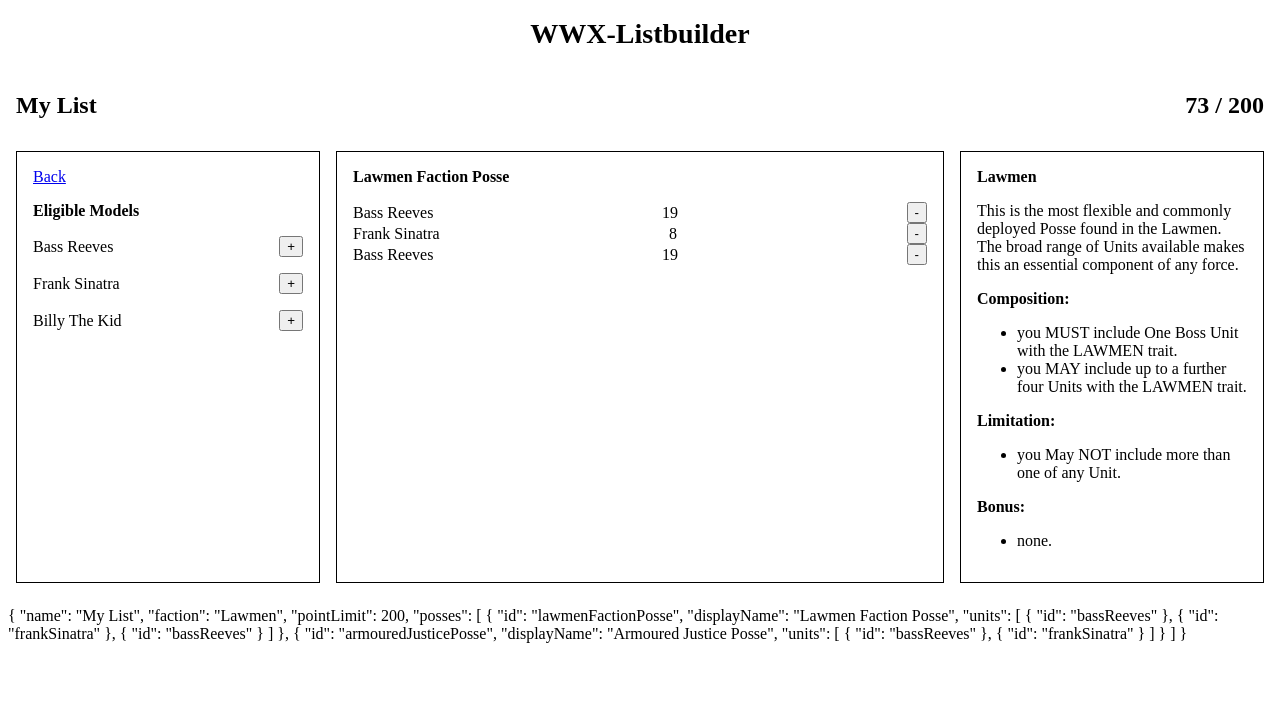
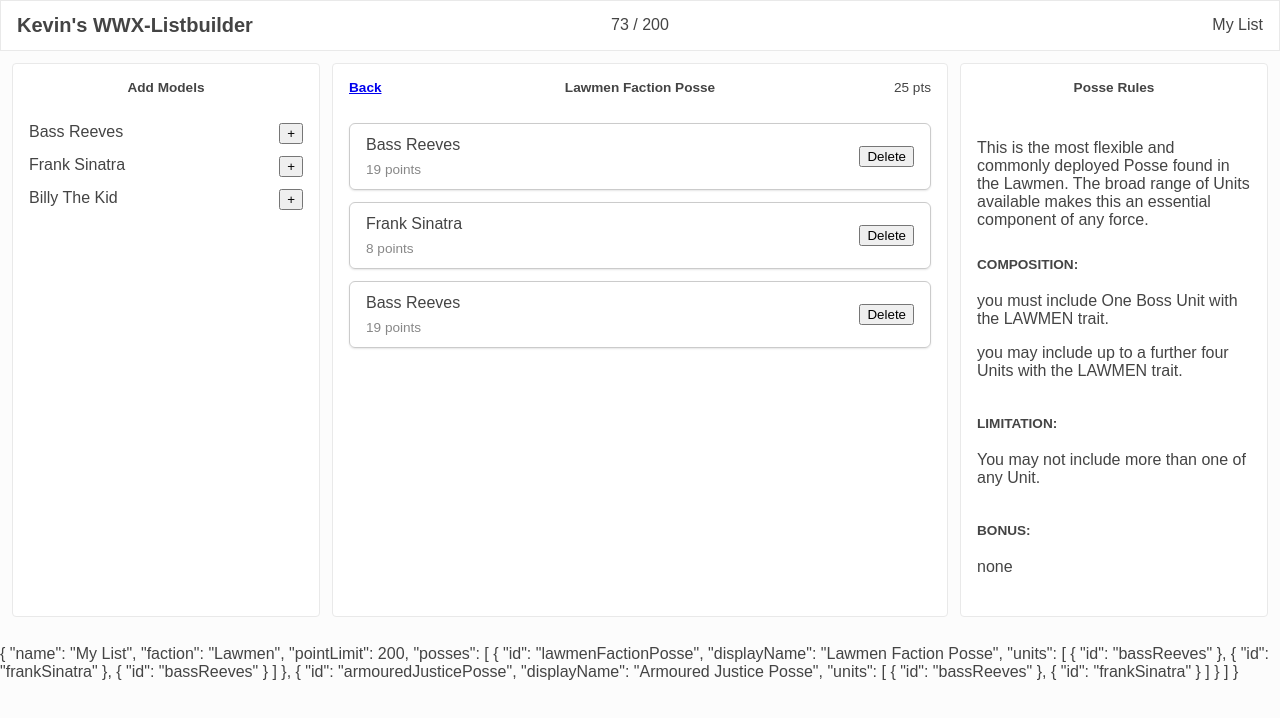
Before and after one commit to Kcalde20/wwx-listbuilder-v2, an Angular app: page /posses/0 in a window 1280 px wide. Shown: the top 718 px of the page. Built offline with nearby package versions, Linux system fonts and the light colour scheme.

Commit message:
styles updates

```diff
--- a/src/app/app.component.html
+++ b/src/app/app.component.html
@@ -1,10 +1,10 @@
-<h1 class="app-title">{{ title }}</h1>
-<div class="list-info">
-    <p>{{ listService.listSignal().name }}</p>
-    <p>
+<div class="header">
+    <h1 class="header__app-title">{{ title }}</h1>
+    <span class="header__list-points">
         {{ listService.listPoints() }} /
         {{ listService.listSignal().pointLimit }}
-    </p>
+    </span>
+    <span class="header__list-name">{{ listService.listSignal().name }}</span>
 </div>
 <router-outlet></router-outlet>
 <p>{{ listService.listSignal() | json }}</p>
--- a/src/app/app.component.scss
+++ b/src/app/app.component.scss
@@ -1,13 +1,34 @@
+.header {
+    background-color: white;
+    border: 1px solid var(--color-border-1);
+    display: grid;
+    grid-template-columns: 1fr max-content 1fr;
+    padding-inline: 1rem;
+}
+
 .list-info {
     display: flex;
     justify-content: space-between;
     padding-inline: .5rem;
-    font-size: 1.5rem;
     font-weight: bold;
+    justify-content: center;
 }
 
-.app-title {
+.header__app-title {
+    text-align: start;
+    line-height: 1.1;
+    font-size: var(--font-size-lg);
+}
+
+.header__list-points,
+.header__list-name {
+    align-self: center;
+}
+
+.header__list-name {
+    text-align: end;
+}
+
+.header__list-points {
     text-align: center;
-    line-height: 1.1;
-    font-size: 1.75rem;
 }
--- a/src/app/app.component.ts
+++ b/src/app/app.component.ts
@@ -12,7 +12,7 @@ import { CommonModule } from '@angular/common';
     styleUrl: './app.component.scss',
 })
 export class AppComponent {
-    title = 'WWX-Listbuilder';
+    title = "Kevin's WWX-Listbuilder";
 
     listService = inject(ListService);
     posseService = inject(PosseService);
--- a/src/app/features/list-screen/list-screen.component.html
+++ b/src/app/features/list-screen/list-screen.component.html
@@ -1,8 +1,8 @@
 <!-- Unit List -->
 <div class="unit-col">
-    <strong>Add Posses</strong>
+    <div class="card-name">Add Posses</div>
     @for ( posse of posseService.PosseListSignal(); track $index ) {
-    <div class="unit-card">
+    <div class="posse-list">
         <span>{{ posse.displayName }}</span>
         <button (click)="addPosse(posse)">+</button>
     </div>
@@ -11,25 +11,26 @@
 
 <!-- Selected List -->
 <div class="main-col">
-    <div class="list-name">
-        {{ listService.listSignal().name
-        }}<span
-            >{{ this.listService.listPoints() }} /
-            {{ this.listService.listSignal().pointLimit }}</span
-        >
+    <div class="card-name">
+        {{ listService.listSignal().name }}
     </div>
     @for (posse of listService.listSignal().posses; track $index) {
     <div class="unit-card">
-        <a routerLink="posses/{{ $index }}">{{ posse.displayName }}</a>
-        <div>{{ posse.units.length }}</div>
-        <button (click)="removePosse($index)">-</button>
+        <div>
+            <a routerLink="posses/{{ $index }}">{{ posse.displayName }}</a>
+            <div class="posse__info">
+                <span>15 points</span>
+                <span>{{ posse.units.length }} units</span>
+            </div>
+        </div>
+        <button (click)="removePosse($index)">Delete</button>
     </div>
     }
 </div>
 
 <!-- Options / Rules Panel -->
 <div class="options-col">
-    <strong>List Configuration</strong>
+    <div class="card-name">List Configuration</div>
     <div class="form-item">
         <label>List Name: </label>
         <input type="text" value="My List" disabled />
--- a/src/app/features/list-screen/list-screen.component.scss
+++ b/src/app/features/list-screen/list-screen.component.scss
@@ -1,16 +1,18 @@
 :host {
     display: grid;
     grid-template-columns: 1fr 2fr 1fr;
-    gap: 1rem;
-    padding: .5rem;
+    gap: .75rem;
+    padding: .75rem;
 }
 
 .unit-col, .main-col, .options-col {
-    border: 1px solid black;
+    border: 1px solid var(--color-border-1);
+    border-radius: 4px;
+    background-color: white;
     padding: 1rem;
     display: flex;
     flex-direction: column;
-    gap: 1rem;
+    gap: .75rem;
 }
 
 .unit-card {
@@ -18,6 +20,32 @@
     gap: 1rem;
     justify-content: space-between;
     align-items: center;
+    border: 1px solid var(--color-border-2);
+    padding: .75rem 1rem;
+    border-radius: 6px;
+    box-shadow: rgba(0, 0, 0, 0.1) 0px 1px 2px 0px;
+
+}
+
+.posse__info {
+    display: flex;
+    align-items: center;
+    gap: 1rem;
+    color: var(--color-text-2);
+    font-size: var(--font-size-sm);
+    padding-block-start: .5rem;
+
+    & * + *::before {
+        content: '-';
+        padding-inline-end: 1rem;
+    }
+}
+
+.posse-list {
+    display: flex;
+    gap: 1.5rem;
+    justify-content: space-between;
+
 }
 
 .form-item {
@@ -26,8 +54,10 @@
     gap: .25rem;
 }
 
-.list-name {
+.card-name {
     display: flex;
-    justify-content: space-between;
+    justify-content: center;
     font-weight:bold;
+    padding-block-end: 1rem;
+    font-size: var(--font-size-sm);
 }
--- a/src/app/features/posse-screen/posse-screen.component.html
+++ b/src/app/features/posse-screen/posse-screen.component.html
@@ -1,9 +1,8 @@
 <!-- Unit List -->
 <div class="unit-col">
-    <a routerLink="">Back</a>
-    <strong>Eligible Models</strong>
+    <div class="card-name">Add Models</div>
     @for ( unit of unitService.UnitListSignal(); track $index ) {
-    <div class="unit-card">
+    <div class="posse-list">
         <span>{{ unit.displayName }}</span>
         <button (click)="addUnit(unit.id)">+</button>
     </div>
@@ -12,42 +11,53 @@
 
 <!-- Selected List -->
 <div class="main-col">
-    <strong>{{ posseListData().displayName }}</strong>
-    <div class="posse-list">
-        @for ( unit of posseListData().units; track $index) {
-        <div class="unit-card">
+    <div class="posse-card-name">
+        <a routerLink="" class="back-button">Back</a>
+        <div>{{ posseListData().displayName }}</div>
+        <div class="posse-points">25 pts</div>
+    </div>
+    @for ( unit of posseListData().units; track $index) {
+    <div class="unit-card">
+        <div>
             <span>{{
                 this.unitService.getUnitById(unit.id)!.displayName
             }}</span>
-            <span>{{ this.unitService.getUnitById(unit.id)!.points }}</span>
-            <button (click)="removeUnit($index)">-</button>
+            <div class="unit__info">
+                <span
+                    >{{
+                        this.unitService.getUnitById(unit.id)!.points
+                    }}
+                    points</span
+                >
+            </div>
         </div>
-        }
+        <button (click)="removeUnit($index)">Delete</button>
     </div>
+    }
 </div>
 
 <!-- Options / Rules Panel -->
 <div class="options-col">
-    <strong>Lawmen</strong>
+    <div class="card-name">Posse Rules</div>
     <p>
         {{ this.posseIdData()?.description }}
     </p>
-    <strong>Composition:</strong>
-    <ul>
+    <strong class="section__title">COMPOSITION:</strong>
+    <ul class="composition__ul">
         @for ( compositions of this.posseIdData()?.composition; track $index) {
-        <li>{{ compositions }}</li>
+        <li class="composition__li">{{ compositions }}</li>
         }
     </ul>
-    <strong>Limitation:</strong>
-    <ul>
+    <strong class="section__title">LIMITATION:</strong>
+    <ul class="limitation__ul">
         @for ( limitations of this.posseIdData()?.limitation; track $index) {
-        <li>{{ limitations }}</li>
+        <li class="limitation__li">{{ limitations }}</li>
         }
     </ul>
-    <strong>Bonus:</strong>
-    <ul>
+    <strong class="section__title">BONUS:</strong>
+    <ul class="bonus__ul">
         @for ( bonuses of this.posseIdData()?.bonus; track $index) {
-        <li>{{ bonuses }}</li>
+        <li class="bonus__li">{{ bonuses }}</li>
         }
     </ul>
 </div>
--- a/src/app/features/posse-screen/posse-screen.component.scss
+++ b/src/app/features/posse-screen/posse-screen.component.scss
@@ -1,19 +1,23 @@
 :host {
     display: grid;
     grid-template-columns: 1fr 2fr 1fr;
-    gap: 1rem;
-    padding: .5rem;
+    gap: .75rem;
+    padding: .75rem;
 }
 
 .unit-col, .main-col, .options-col {
-    border: 1px solid black;
+    border: 1px solid var(--color-border-1);
+    border-radius: 4px;
+    background-color: white;
     padding: 1rem;
+    display: flex;
+    flex-direction: column;
+    gap: .75rem;
 }
 
 .unit-col, .main-col {
     display: flex;
     flex-direction: column;
-    gap: 1rem;
 }
 
 .unit-card {
@@ -21,4 +25,77 @@
     gap: 1rem;
     justify-content: space-between;
     align-items: center;
+    border: 1px solid var(--color-border-2);
+    padding: .75rem 1rem;
+    border-radius: 6px;
+    box-shadow: rgba(0, 0, 0, 0.1) 0px 1px 2px 0px;
+
 }
+
+.card-name {
+    display: flex;
+    justify-content: center;
+    font-weight:bold;
+    padding-block-end: 1rem;
+    font-size: var(--font-size-sm);
+}
+
+.posse-card-name {
+    display: grid;
+    grid-template-columns: 1fr max-content 1fr;
+    font-weight:bold;
+    padding-block-end: 1rem;
+    font-size: var(--font-size-sm);
+}
+
+
+.posse-list {
+    display: flex;
+    gap: 1.5rem;
+    justify-content: space-between;
+
+}
+
+.posse-points {
+    text-align: end;
+    font-weight: normal;
+}
+
+.unit__info {
+    display: flex;
+    align-items: center;
+    gap: 1rem;
+    color: var(--color-text-2);
+    font-size: var(--font-size-sm);
+    padding-block-start: .5rem;
+
+    & * + *::before {
+        content: '-';
+        padding-inline-end: 1rem;
+    }
+}
+
+.card-list {
+    display: flex;
+    flex-direction: column;
+    gap: .5rem;
+
+}
+
+.composition__ul,
+.limitation__ul,
+.bonus__ul {
+    padding-inline: 0;
+    list-style: none;
+    margin-top: 0;
+}
+
+.composition__li,
+.limitation__li,
+.bonus__li {
+    padding-block: .5rem;
+}
+
+.section__title {
+    font-size: var(--font-size-sm);
+}
--- a/src/app/shared/posse.service.ts
+++ b/src/app/shared/posse.service.ts
@@ -28,11 +28,11 @@ export class PosseService {
                 description:
                     'This is the most flexible and commonly deployed Posse found in the Lawmen. The broad range of Units available makes this an essential component of any force.',
                 composition: [
-                    'you MUST include One Boss Unit with the LAWMEN trait.',
-                    'you MAY include up to a further four Units with the LAWMEN trait.',
+                    'you must include One Boss Unit with the LAWMEN trait.',
+                    'you may include up to a further four Units with the LAWMEN trait.',
                 ],
-                limitation: ['you May NOT include more than one of any Unit.'],
-                bonus: ['none.'],
+                limitation: ['You may not include more than one of any Unit.'],
+                bonus: ['none'],
             },
             {
                 id: 'armouredJusticePosse',
@@ -40,11 +40,11 @@ export class PosseService {
                 description:
                     'ARmoured This is the most flexible and commonly deployed Posse found in the Lawmen. The broad range of Units available makes this an essential component of any force.',
                 composition: [
-                    'you MUST include One Boss Unit with the LAWMEN trait.',
-                    'you MAY include up to a further four Units with the LAWMEN trait.',
+                    'you must include One Boss Unit with the LAWMEN trait.',
+                    'you may include up to a further four Units with the LAWMEN trait.',
                 ],
-                limitation: ['you May NOT include more than one of any Unit.'],
-                bonus: ['none.'],
+                limitation: ['You may not include more than one of any Unit.'],
+                bonus: ['none'],
             },
         ]);
     }
--- a/src/styles.scss
+++ b/src/styles.scss
@@ -1 +1,21 @@
 /* You can add global styles to this file, and also import other style files */
+
+body {
+    --color-bg: #FCFCFC;
+    --color-text-1: #444;
+    --color-text-2: #888;
+    --color-border-1: #E9E9E9;
+    --color-border-2: #CBCBCB;
+
+    --font-size: 1rem;
+    --font-size-sm: .85rem;
+    --font-size-lg: 1.25rem;
+}
+
+body {
+    margin: 0;
+    background-color: var(--color-bg);
+    color: var(--color-text-1);
+
+    font-family: sans-serif;
+}
```
Also changed, not shown: 1 other file (tests, documents, lock files or other folders).
